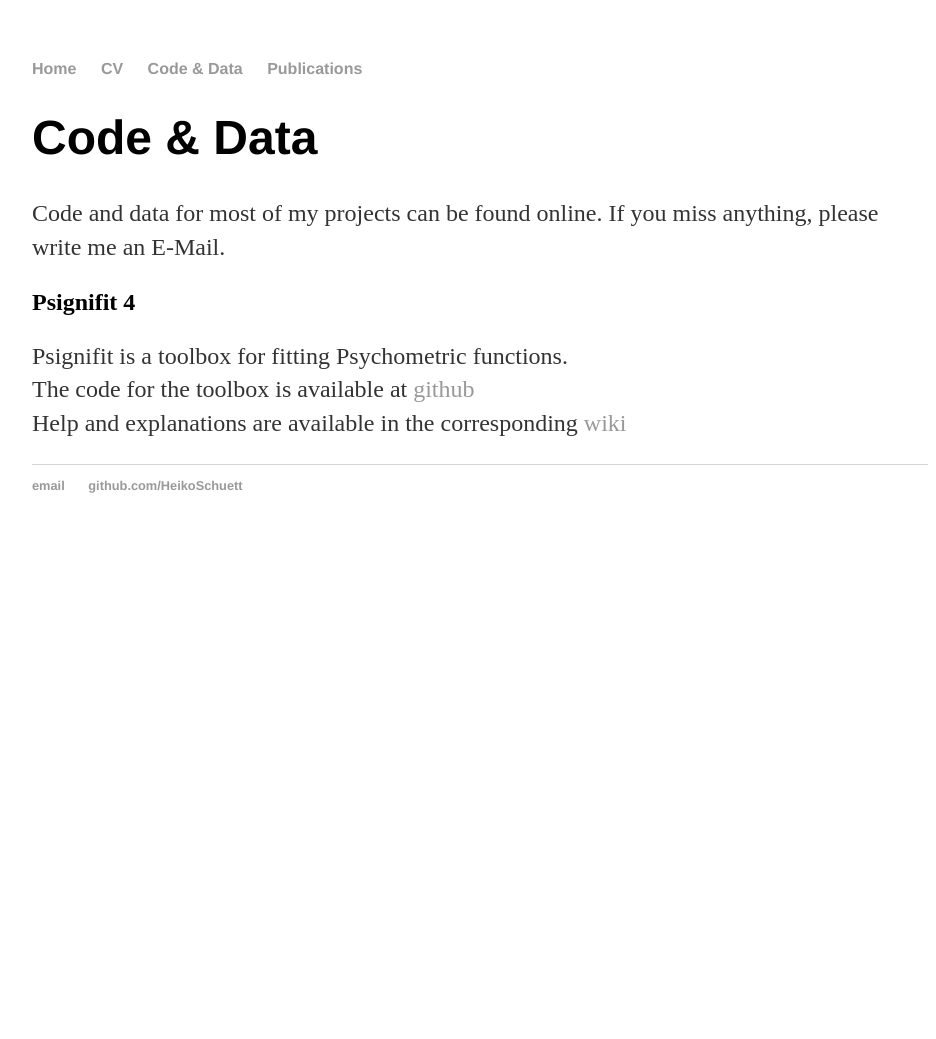
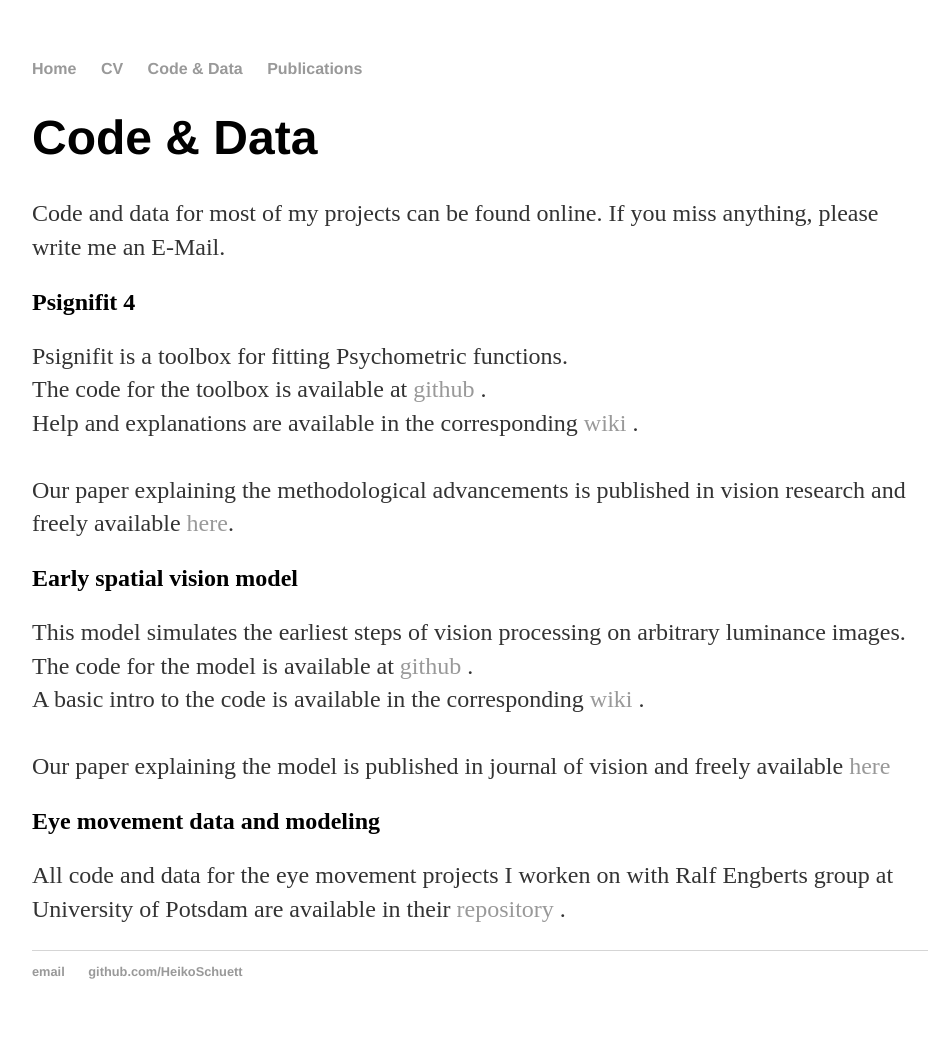
Before and after one commit to HeikoSchuett/HeikoSchuett.github.io, a Jekyll site: the page built from code/index.html, in a window 1280 px wide. Shown: the whole page, without its empty margins (160-1096 px from the left). Built offline with Jekyll 4.4.1, drawn with Linux system fonts in a browser that asks for light colours; before the commit the page ends 900 px from its top, so only the background shows below that.

Commit message:
Update index.html

```diff
--- a/code/index.html
+++ b/code/index.html
@@ -11,7 +11,24 @@ title: Code and Data
 	<h2>Psignifit 4</h2>
 	<p>
 		Psignifit is a toolbox for fitting Psychometric functions. <br>
-		The code for the toolbox is available at <a href="https://github.com/wichmann-lab/psignifit"> github </a> <br>
-		Help and explanations are available in the corresponding <a href="https://github.com/wichmann-lab/psignifit/wiki"> wiki </a>
+		The code for the toolbox is available at <a href="https://github.com/wichmann-lab/psignifit"> github </a>. <br>
+		Help and explanations are available in the corresponding <a href="https://github.com/wichmann-lab/psignifit/wiki"> wiki </a>. <br>
+		<br>
+		Our paper explaining the methodological advancements is published in vision research and freely available <a href="https://www.sciencedirect.com/science/article/pii/S0042698916000390">here</a>.
+	</p>
+
+	<h2>Early spatial vision model</h2>
+	<p>
+		This model simulates the earliest steps of vision processing on arbitrary luminance images. <br>
+		The code for the model is available at <a href="https://github.com/wichmann-lab/spatial-vision-model"> github </a>. <br>
+		A basic intro to the code is available in the corresponding <a href="https://github.com/wichmann-lab/psignifit/wiki"> wiki </a>. <br>
+		<br>
+		Our paper explaining the model is published in journal of vision and freely available <a href="https://jov.arvojournals.org/article.aspx?articleid=2659355">here</a>
+	</p>
+
+	<h2>Eye movement data and modeling</h2>
+	<p>
+		All code and data for the eye movement projects I worken on with Ralf Engberts group at University of Potsdam are
+		available in their <a href="http://read.psych.uni-potsdam.de/index.php?option=com_content&view=category&id=28&Itemid=35"> repository </a>. <br>
 	</p>
 </div><!-- /.blurb -->
```
